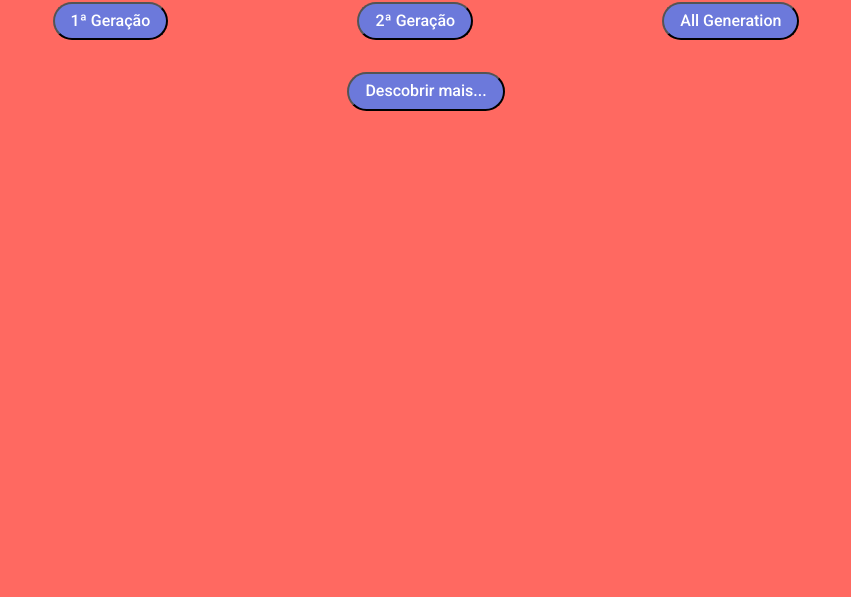
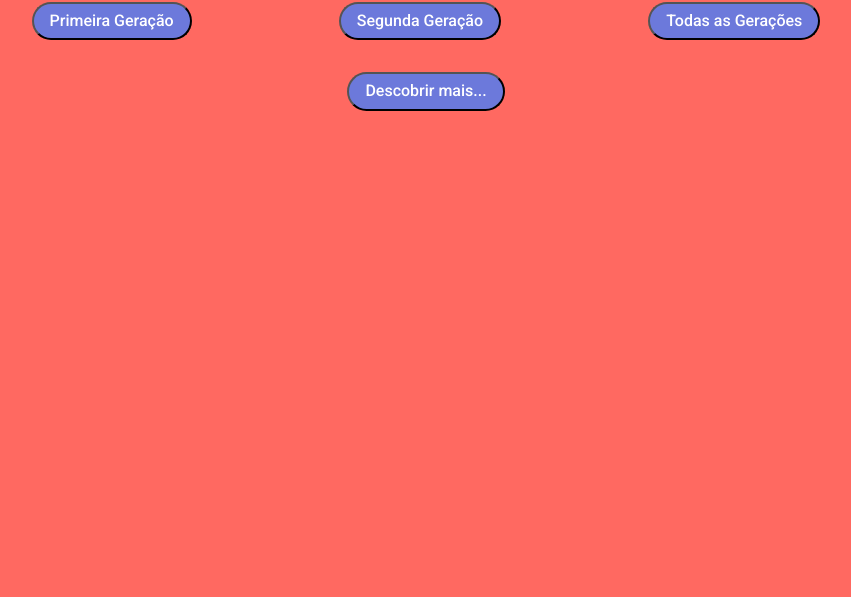
Before and after one commit to rrxdg777/dio-projeto-pokedex, a plain HTML site: page index.html in a window 1280 px wide. Shown: the part 203-800 px from the top of the page, without its empty margins (214-1065 px from the left). Drawn offline with nearby package versions, Linux system fonts and the light colour scheme; no server answers.

Commit message:
Update index.html

```diff
--- a/index.html
+++ b/index.html
@@ -27,13 +27,13 @@
         <img src="/assets/media/pokedex.png" alt="pokedex_banner">
       <div class="generationsButton">
         <button id="firstGeneration" class="genButton" type="button">
-          1ª Geração
+          Primeira Geração
         </button>
         <button id="secondGeneration" class="genButton" type="button">
-          2ª Geração
+          Segunda Geração
         </button>
         <button id="allGeneration" class="genButton" type="button">
-          All Generation
+          Todas as Gerações
         </button>
       </div>
     </header>
```
